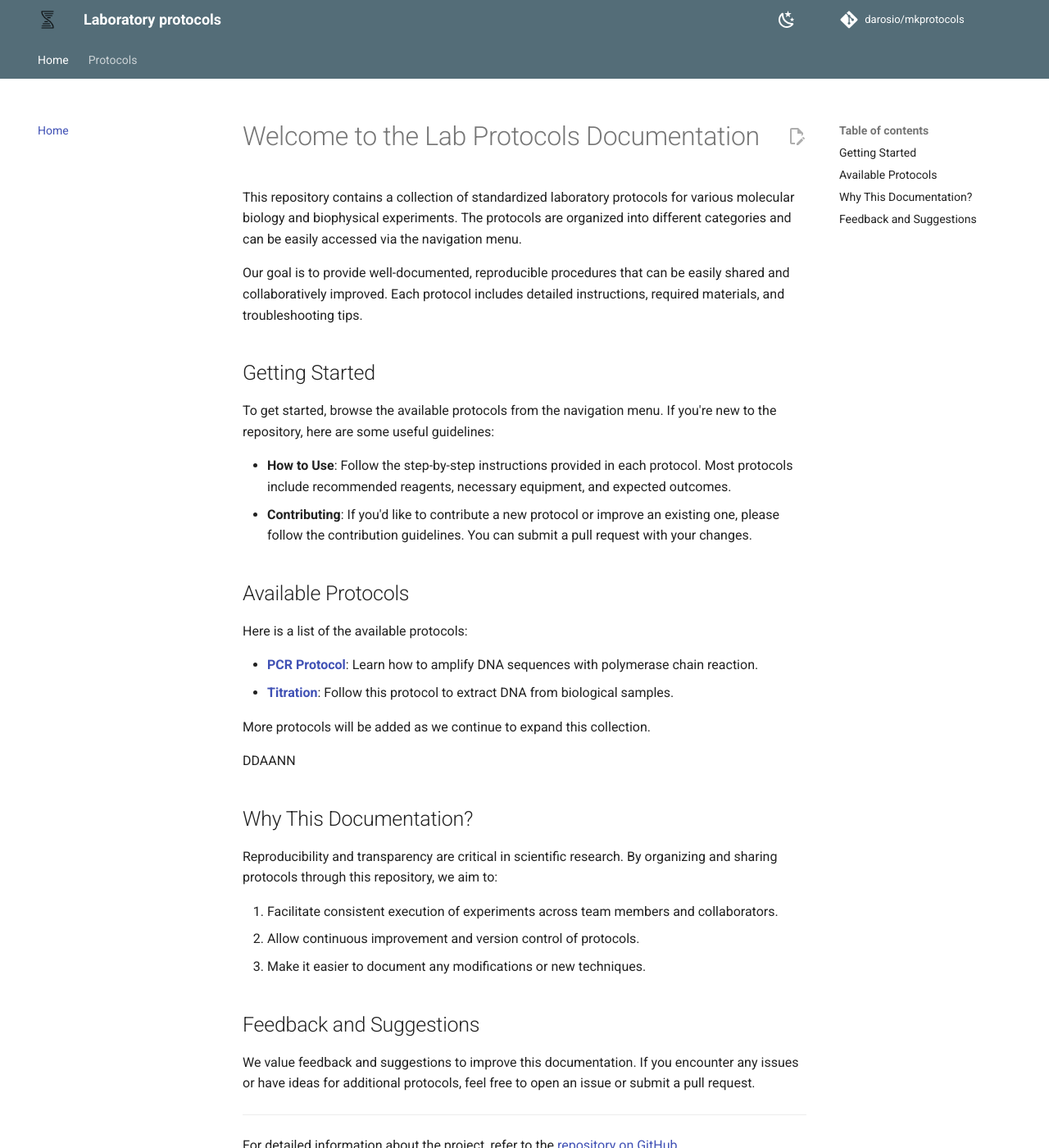
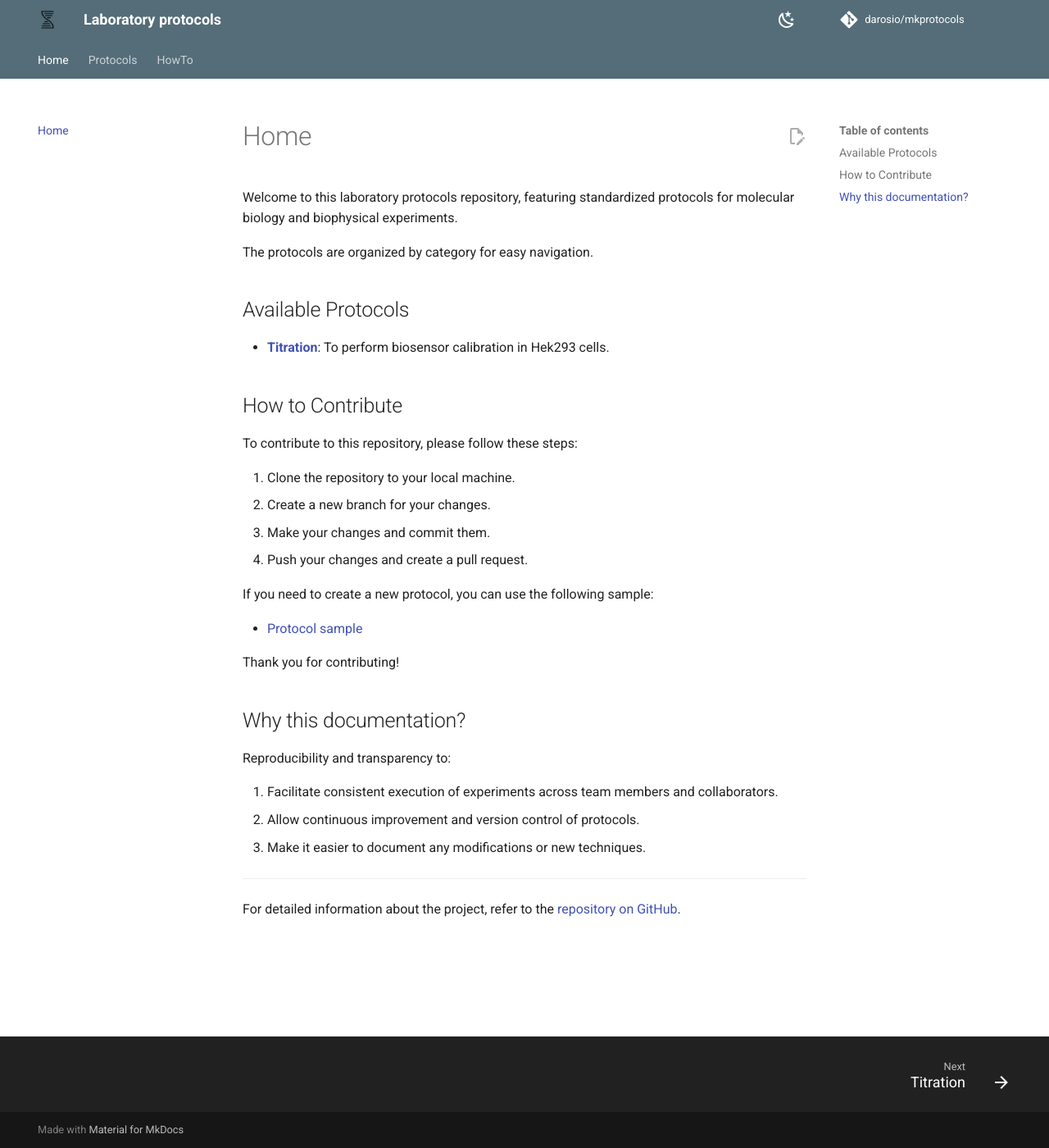
Before and after one commit to darosio/mkprotocols, an MkDocs documentation site: the page built from docs/index.md, in a window 1280 px wide and 1400 px high. Shown: the whole window at 82% size. Built offline with MkDocs 1.6.1 and Material for MkDocs 9.7.7, drawn with Linux system fonts in a browser that asks for light colours; comment, search, counter and statistics services are not loaded.

```diff
--- a/docs/index.md
+++ b/docs/index.md
@@ -1,39 +1,35 @@
-# Welcome to the Lab Protocols Documentation
+Welcome to this laboratory protocols repository, featuring standardized
+protocols for molecular biology and biophysical experiments.
 
-This repository contains a collection of standardized laboratory protocols for various molecular biology and biophysical experiments. The protocols are organized into different categories and can be easily accessed via the navigation menu.
-
-Our goal is to provide well-documented, reproducible procedures that can be easily shared and collaboratively improved. Each protocol includes detailed instructions, required materials, and troubleshooting tips.
-
-## Getting Started
-
-To get started, browse the available protocols from the navigation menu. If you're new to the repository, here are some useful guidelines:
-
-- **How to Use**: Follow the step-by-step instructions provided in each protocol. Most protocols include recommended reagents, necessary equipment, and expected outcomes.
-- **Contributing**: If you'd like to contribute a new protocol or improve an existing one, please follow the contribution guidelines. You can submit a pull request with your changes.
+The protocols are organized by category for easy navigation.
 
 ## Available Protocols
 
-Here is a list of the available protocols:
+- **[Titration](protocols/Titration_in_cells.md)**: To perform biosensor calibration in Hek293 cells.
 
-- **[PCR Protocol](protocols/Sample_protocol.md)**: Learn how to amplify DNA sequences with polymerase chain reaction.
-- **[Titration](protocols/Titration_in_cells.md)**: Follow this protocol to extract DNA from biological samples.
+## How to Contribute
 
-More protocols will be added as we continue to expand this collection.
+To contribute to this repository, please follow these steps:
 
-DDAANN
+1. Clone the repository to your local machine.
+2. Create a new branch for your changes.
+3. Make your changes and commit them.
+4. Push your changes and create a pull request.
 
-## Why This Documentation?
+If you need to create a new protocol, you can use the following sample:
 
-Reproducibility and transparency are critical in scientific research. By organizing and sharing protocols through this repository, we aim to:
+- [Protocol sample](protocols/Sample_protocol.md)
+
+Thank you for contributing!
+
+## Why this documentation?
+
+Reproducibility and transparency to:
 
 1. Facilitate consistent execution of experiments across team members and collaborators.
 2. Allow continuous improvement and version control of protocols.
 3. Make it easier to document any modifications or new techniques.
 
-## Feedback and Suggestions
-
-We value feedback and suggestions to improve this documentation. If you encounter any issues or have ideas for additional protocols, feel free to open an issue or submit a pull request.
-
 ---
 
-For detailed information about the project, refer to the [repository on GitHub](https://github.com/darosio/lab-protocols).
+For detailed information about the project, refer to the [repository on GitHub](https://github.com/darosio/mkprotocols).
--- a/mkdocs.yml
+++ b/mkdocs.yml
@@ -45,8 +45,10 @@ theme:
 nav:
   - Home: index.md
   - Protocols:
-      - PCR: protocols/Sample_protocol.md
       - Titration: protocols/Titration_in_cells.md
+  - HowTo:
+      - Development: development.md
+
 plugins:
   # - search
   - pdf-export
--- a/pyproject.toml
+++ b/pyproject.toml
@@ -34,8 +34,7 @@ tag_format = "v$version"
 version = "0.0.2"
 version_files = [
   "pyproject.toml:version",
-  "docs/conf.py:release",
-  "tests/test_cli.py:expected_version"
+  "README.md:version"
 ]
 
 [tool.commitizen.customize]
```
Also changed, not shown: README.md (+12 -15 lines), docs/development.md (added, +43 -0 lines), docs/protocols/Sample_protocol.md (+4 -0 lines), mkprotocols_cookie/README.md (deleted, +0 -75 lines), mkprotocols_cookie/docs/references/contributing.rst (deleted, +0 -53 lines), mkprotocols_cookie/docs/references/development.rst (deleted, +0 -187 lines), mkprotocols_cookie/docs/references/references.rst (deleted, +0 -11 lines), 1 other file.
